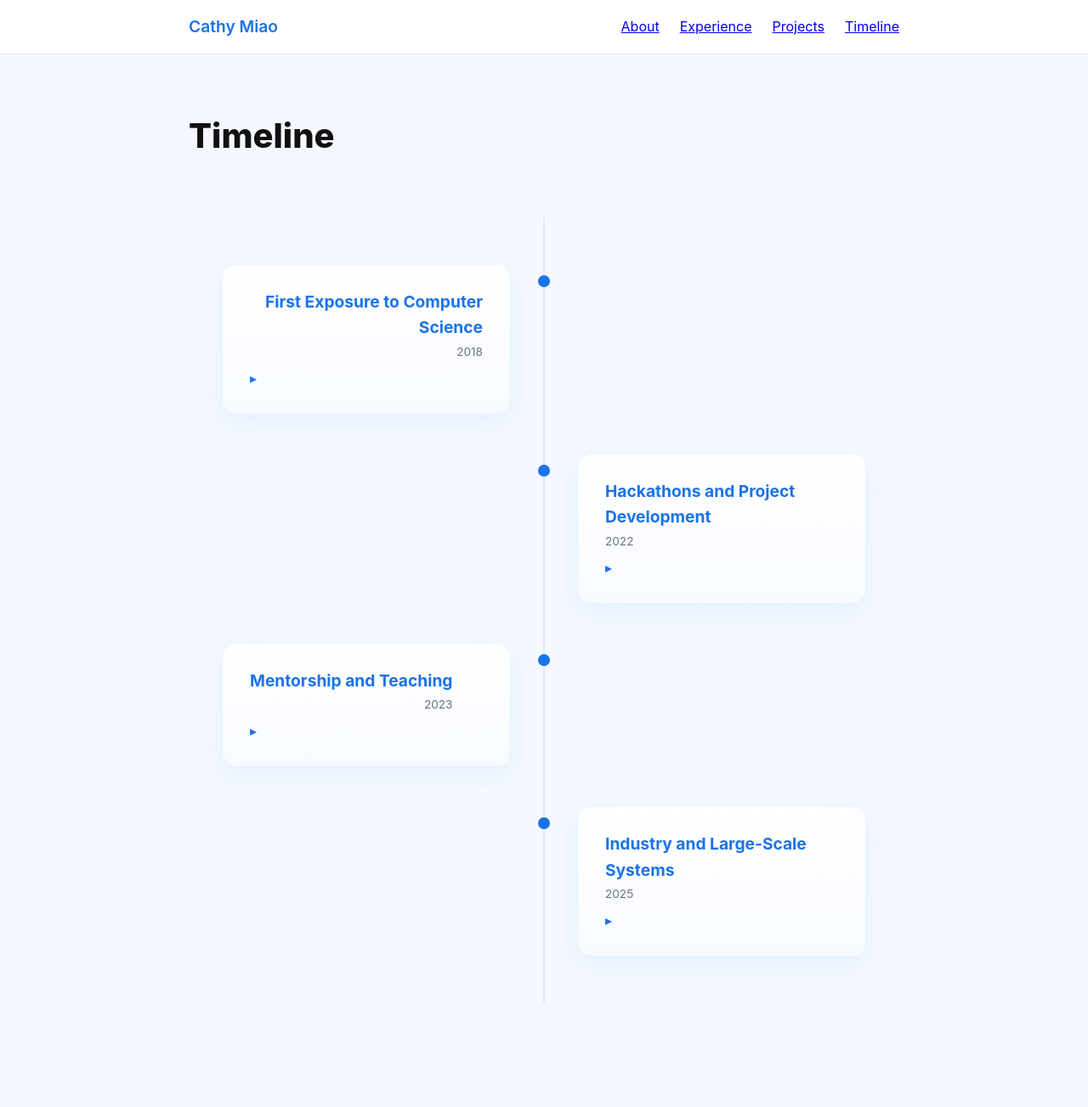
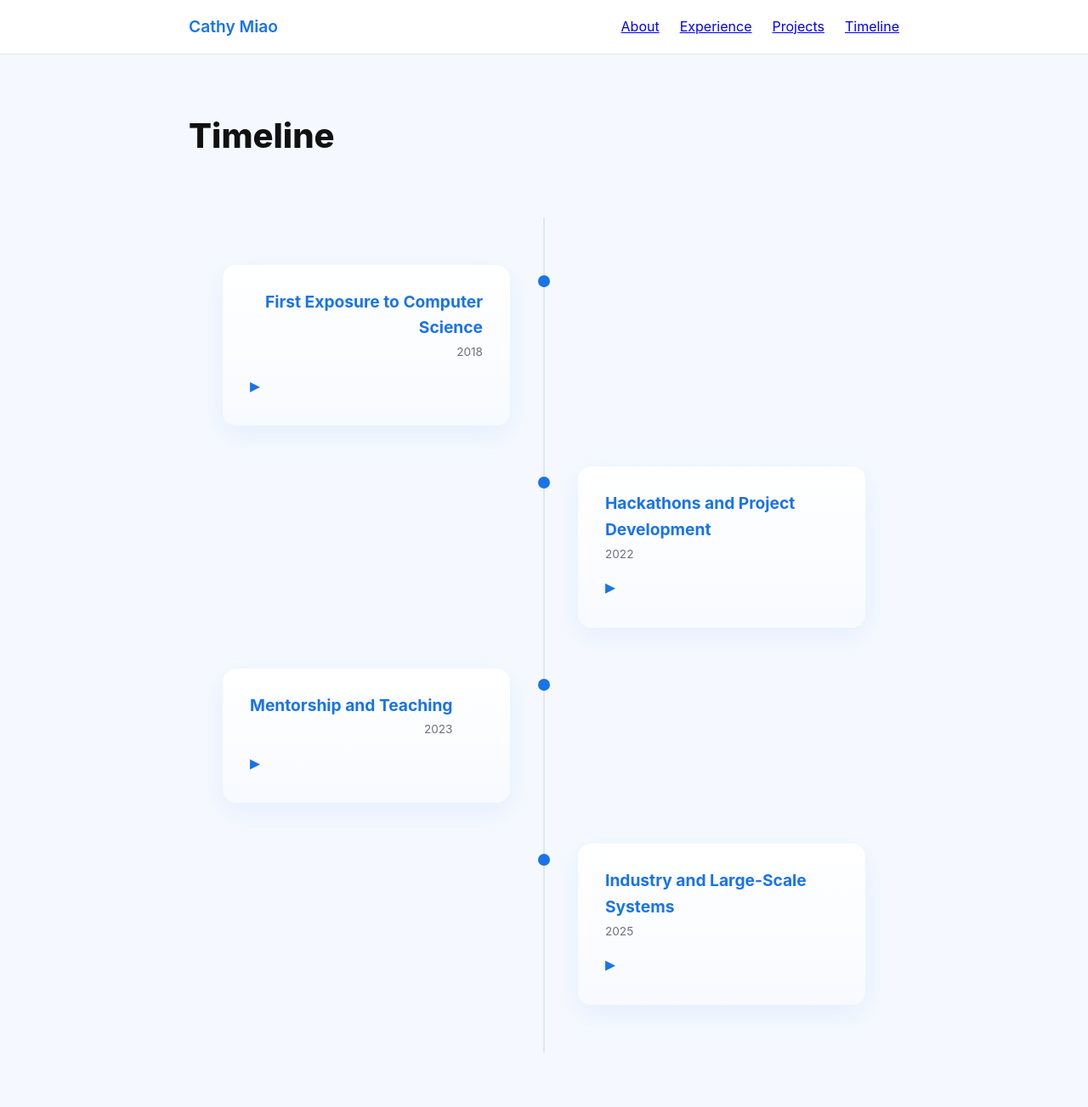
Before and after one commit to cathymiao04/digitalportfolio, a Jekyll site: the page built from timeline.md, in a window 1280 px wide. Shown: the whole page at 85% size. Built offline with Jekyll 4.4.1, drawn with Linux system fonts in a browser that asks for light colours; before the commit the page ends 1245 px from its top, so only the background shows below that.

Commit message:
Update style.css

```diff
--- a/assets/css/style.css
+++ b/assets/css/style.css
@@ -394,8 +394,8 @@ h1 {
 .timeline-details summary::after {
   content: "▸";
   color: #1a73e8;
-  font-size: 1rem;
-  margin-top: 0.4rem;
+  font-size: 1.5rem;
+  margin-top: 0.5rem;
   transition: transform 0.2s ease;
 }
 
```
